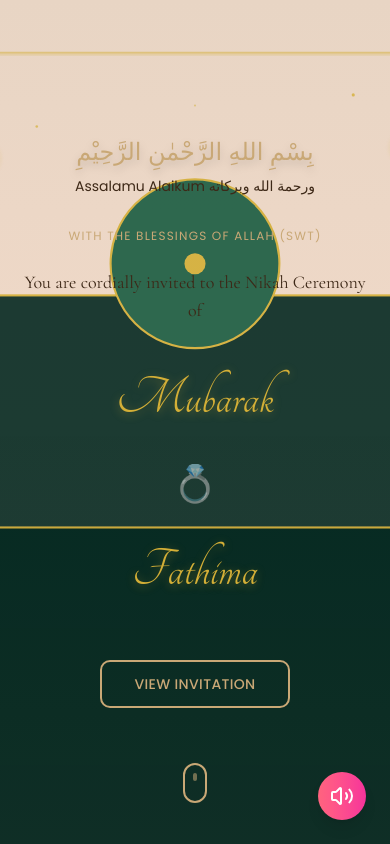
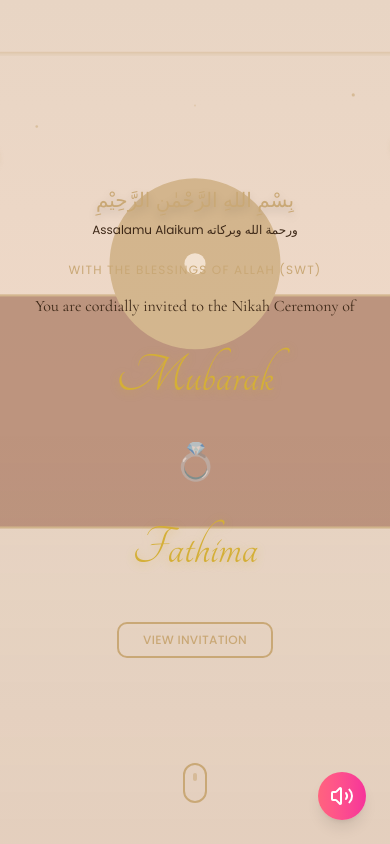
Before and after one commit to Muzammilmaker/mubarak-invitation-fathima, a Next.js app: page / in a window 390 px wide. Shown: the top 844 px of the page. Built offline with nearby package versions, Linux system fonts and the light colour scheme.

Commit message:
feat: update hero background colors and opacity for visual consistency

```diff
--- a/components/hero-background.tsx
+++ b/components/hero-background.tsx
@@ -29,74 +29,74 @@ export function HeroBackground() {
         <rect width="1200" height="800" fill="url(#skyGradient)" />
 
         {/* Stars */}
-        <circle cx="150" cy="100" r="1.5" fill="#D4AF37" opacity="0.8" />
-        <circle cx="300" cy="80" r="1" fill="#D4AF37" opacity="0.6" />
-        <circle cx="450" cy="120" r="1.2" fill="#D4AF37" opacity="0.7" />
-        <circle cx="600" cy="100" r="1" fill="#D4AF37" opacity="0.5" />
-        <circle cx="750" cy="90" r="1.5" fill="#D4AF37" opacity="0.8" />
-        <circle cx="900" cy="110" r="1" fill="#D4AF37" opacity="0.6" />
-        <circle cx="1050" cy="95" r="1.2" fill="#D4AF37" opacity="0.7" />
+        <circle cx="150" cy="100" r="1.5" fill="#C9A876" opacity="0.6" />
+        <circle cx="300" cy="80" r="1" fill="#C9A876" opacity="0.4" />
+        <circle cx="450" cy="120" r="1.2" fill="#C9A876" opacity="0.5" />
+        <circle cx="600" cy="100" r="1" fill="#C9A876" opacity="0.3" />
+        <circle cx="750" cy="90" r="1.5" fill="#C9A876" opacity="0.6" />
+        <circle cx="900" cy="110" r="1" fill="#C9A876" opacity="0.4" />
+        <circle cx="1050" cy="95" r="1.2" fill="#C9A876" opacity="0.5" />
 
         {/* Crescent Moon */}
         <circle cx="1000" cy="150" r="60" fill="#FFF9F0" />
-        <circle cx="1020" cy="140" r="55" fill="#0B3D2E" />
+        <circle cx="1020" cy="140" r="55" fill="#E8D5C4" />
 
         {/* Ground */}
-        <rect y="500" width="1200" height="300" fill="#062A22" />
+        <rect y="500" width="1200" height="300" fill="#E8D5C4" />
 
         {/* Palm Trees Left */}
-        <g opacity="0.7">
+        <g opacity="0.5">
           {/* Trunk */}
-          <rect x="80" y="420" width="20" height="120" fill="#3d2d1f" />
+          <rect x="80" y="420" width="20" height="120" fill="#A87860" />
           {/* Fronds */}
-          <ellipse cx="90" cy="400" rx="60" ry="40" fill="#1a4d2e" transform="rotate(-30 90 400)" />
-          <ellipse cx="90" cy="400" rx="60" ry="40" fill="#1a4d2e" transform="rotate(30 90 400)" />
-          <ellipse cx="90" cy="400" rx="50" ry="35" fill="#2d7a4a" />
+          <ellipse cx="90" cy="400" rx="60" ry="40" fill="#C9A876" transform="rotate(-30 90 400)" />
+          <ellipse cx="90" cy="400" rx="60" ry="40" fill="#C9A876" transform="rotate(30 90 400)" />
+          <ellipse cx="90" cy="400" rx="50" ry="35" fill="#D4A574" />
         </g>
 
         {/* Palm Trees Right */}
-        <g opacity="0.7">
+        <g opacity="0.5">
           {/* Trunk */}
-          <rect x="1100" y="420" width="20" height="120" fill="#3d2d1f" />
+          <rect x="1100" y="420" width="20" height="120" fill="#A87860" />
           {/* Fronds */}
-          <ellipse cx="1110" cy="400" rx="60" ry="40" fill="#1a4d2e" transform="rotate(-30 1110 400)" />
-          <ellipse cx="1110" cy="400" rx="60" ry="40" fill="#1a4d2e" transform="rotate(30 1110 400)" />
-          <ellipse cx="1110" cy="400" rx="50" ry="35" fill="#2d7a4a" />
+          <ellipse cx="1110" cy="400" rx="60" ry="40" fill="#C9A876" transform="rotate(-30 1110 400)" />
+          <ellipse cx="1110" cy="400" rx="60" ry="40" fill="#C9A876" transform="rotate(30 1110 400)" />
+          <ellipse cx="1110" cy="400" rx="50" ry="35" fill="#D4A574" />
         </g>
 
         {/* Mosque Building */}
-        <g opacity="0.9">
+        <g opacity="0.7">
           {/* Main building */}
-          <rect x="350" y="280" width="500" height="220" fill="#062A22" stroke="#D4AF37" strokeWidth="2" />
+          <rect x="350" y="280" width="500" height="220" fill="#A87860" stroke="#C9A876" strokeWidth="2" />
           {/* Dome */}
-          <circle cx="600" cy="250" r="80" fill="#1a5c42" stroke="#D4AF37" strokeWidth="2" />
-          <circle cx="600" cy="250" r="10" fill="#D4AF37" />
+          <circle cx="600" cy="250" r="80" fill="#C9A876" stroke="#C9A876" strokeWidth="2" />
+          <circle cx="600" cy="250" r="10" fill="#F5E6D3" />
         </g>
 
         {/* Minarets */}
         <g>
           {/* Left Minaret */}
-          <rect x="280" y="200" width="30" height="300" fill="#062A22" stroke="#D4AF37" strokeWidth="1.5" />
-          <circle cx="295" cy="180" r="25" fill="#1a5c42" stroke="#D4AF37" strokeWidth="1.5" />
-          <circle cx="295" cy="170" r="8" fill="#D4AF37" />
+          <rect x="280" y="200" width="30" height="300" fill="#A87860" stroke="#C9A876" strokeWidth="1.5" />
+          <circle cx="295" cy="180" r="25" fill="#C9A876" stroke="#C9A876" strokeWidth="1.5" />
+          <circle cx="295" cy="170" r="8" fill="#F5E6D3" />
 
           {/* Right Minaret */}
-          <rect x="890" y="200" width="30" height="300" fill="#062A22" stroke="#D4AF37" strokeWidth="1.5" />
-          <circle cx="905" cy="180" r="25" fill="#1a5c42" stroke="#D4AF37" strokeWidth="1.5" />
-          <circle cx="905" cy="170" r="8" fill="#D4AF37" />
+          <rect x="890" y="200" width="30" height="300" fill="#A87860" stroke="#C9A876" strokeWidth="1.5" />
+          <circle cx="905" cy="180" r="25" fill="#C9A876" stroke="#C9A876" strokeWidth="1.5" />
+          <circle cx="905" cy="170" r="8" fill="#F5E6D3" />
         </g>
 
         {/* Lanterns */}
         <g filter="url(#glow)">
-          <circle cx="400" cy="150" r="12" fill="#D4AF37" opacity="0.8" />
-          <circle cx="800" cy="140" r="12" fill="#D4AF37" opacity="0.7" />
-          <circle cx="300" cy="180" r="10" fill="#D4AF37" opacity="0.6" />
-          <circle cx="900" cy="190" r="10" fill="#D4AF37" opacity="0.6" />
+          <circle cx="400" cy="150" r="12" fill="#C9A876" opacity="0.6" />
+          <circle cx="800" cy="140" r="12" fill="#C9A876" opacity="0.5" />
+          <circle cx="300" cy="180" r="10" fill="#C9A876" opacity="0.4" />
+          <circle cx="900" cy="190" r="10" fill="#C9A876" opacity="0.4" />
         </g>
 
         {/* Islamic Geometric Pattern Border - Top */}
-        <line x1="0" y1="50" x2="1200" y2="50" stroke="#D4AF37" strokeWidth="2" opacity="0.5" />
-        <line x1="0" y1="52" x2="1200" y2="52" stroke="#D4AF37" strokeWidth="1" opacity="0.3" />
+        <line x1="0" y1="50" x2="1200" y2="50" stroke="#C9A876" strokeWidth="2" opacity="0.3" />
+        <line x1="0" y1="52" x2="1200" y2="52" stroke="#C9A876" strokeWidth="1" opacity="0.2" />
       </svg>
 
       {/* Overlay for depth */}
--- a/components/hero-section.tsx
+++ b/components/hero-section.tsx
@@ -9,27 +9,27 @@ export function HeroSection() {
       <HeroBackground />
 
       {/* Content */}
-      <div className="relative z-10 text-center px-4 max-w-4xl">
+      <div className="relative z-10 text-center px-3 sm:px-4 max-w-4xl">
         {/* Arabic Calligraphy */}
-        <div className="mb-8 animate-fade-up elegant-fade" style={{ animationDelay: '0.1s' }}>
-          <p className="text-2xl md:text-3xl font-light mb-2 drop-shadow-lg" style={{ color: '#C9A876' }}>
+        <div className="mb-6 sm:mb-8 animate-fade-up elegant-fade" style={{ animationDelay: '0.1s' }}>
+          <p className="text-xl sm:text-2xl md:text-3xl font-light mb-2 drop-shadow-lg" style={{ color: '#C9A876' }}>
             بِسْمِ اللهِ الرَّحْمٰنِ الرَّحِيْمِ
           </p>
-          <p className="text-sm md:text-base font-body" style={{ color: '#3D2817' }}>
+          <p className="text-xs sm:text-sm md:text-base font-body" style={{ color: '#3D2817' }}>
             Assalamu Alaikum ورحمة الله وبركاته
           </p>
         </div>
 
         {/* Subtitle */}
-        <div className="mb-6 animate-fade-up elegant-fade" style={{ animationDelay: '0.2s' }}>
-          <p className="text-xs md:text-sm tracking-widest uppercase font-light" style={{ color: '#C9A876' }}>
+        <div className="mb-4 sm:mb-6 animate-fade-up elegant-fade" style={{ animationDelay: '0.2s' }}>
+          <p className="text-xs sm:text-xs md:text-sm tracking-widest uppercase font-light" style={{ color: '#C9A876' }}>
             With the blessings of Allah (SWT)
           </p>
         </div>
 
         {/* Main Heading */}
-        <div className="mb-8 animate-fade-up elegant-fade" style={{ animationDelay: '0.3s' }}>
-          <p className="font-heading text-lg md:text-xl font-light mb-8" style={{ color: '#3D2817' }}>
+        <div className="mb-6 sm:mb-8 animate-fade-up elegant-fade" style={{ animationDelay: '0.3s' }}>
+          <p className="font-heading text-base sm:text-lg md:text-xl font-light mb-4 sm:mb-8" style={{ color: '#3D2817' }}>
             You are cordially invited to the Nikah Ceremony of
           </p>
           <div className="flex flex-col md:flex-row items-center justify-center gap-6 md:gap-8 mb-2">
@@ -46,12 +46,12 @@ export function HeroSection() {
         </div>
 
         {/* CTA Button */}
-        <div className="mt-12 animate-fade-up elegant-fade" style={{ animationDelay: '0.5s' }}>
+        <div className="mt-8 sm:mt-12 animate-fade-up elegant-fade" style={{ animationDelay: '0.5s' }}>
           <button
             onClick={() => {
               document.getElementById('invitation')?.scrollIntoView({ behavior: 'smooth' })
             }}
-            className="px-8 py-3 border-2 transition-all duration-300 font-body font-medium tracking-wide uppercase text-sm rounded-lg"
+            className="px-6 sm:px-8 py-2 sm:py-3 border-2 transition-all duration-300 font-body font-medium tracking-wide uppercase text-xs sm:text-sm rounded-lg"
             style={{
               borderColor: '#C9A876',
               color: '#C9A876',
```
Also changed, not shown: 1 other file (tests, documents, lock files or other folders).
